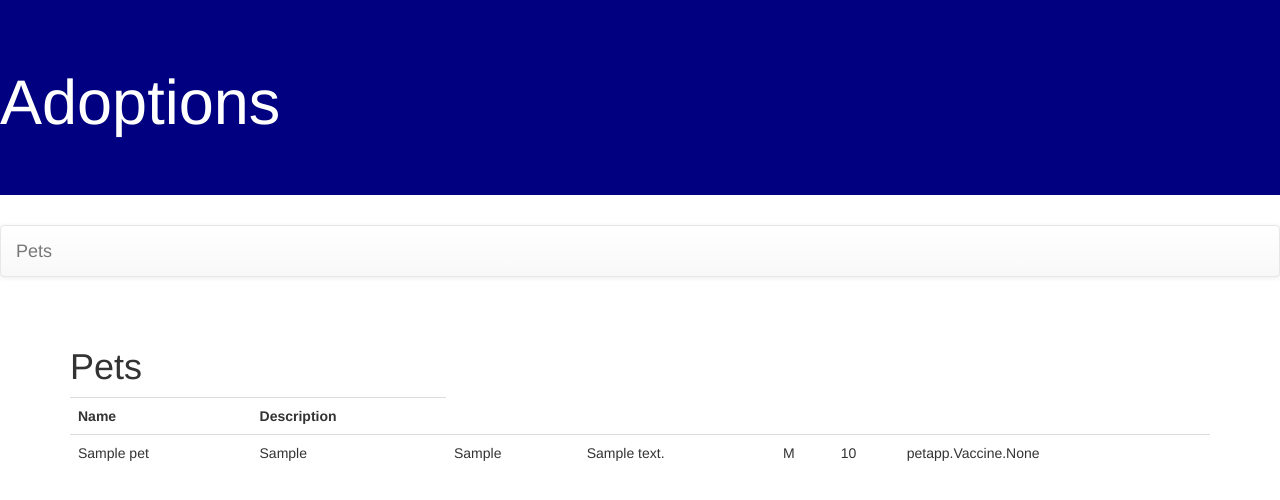
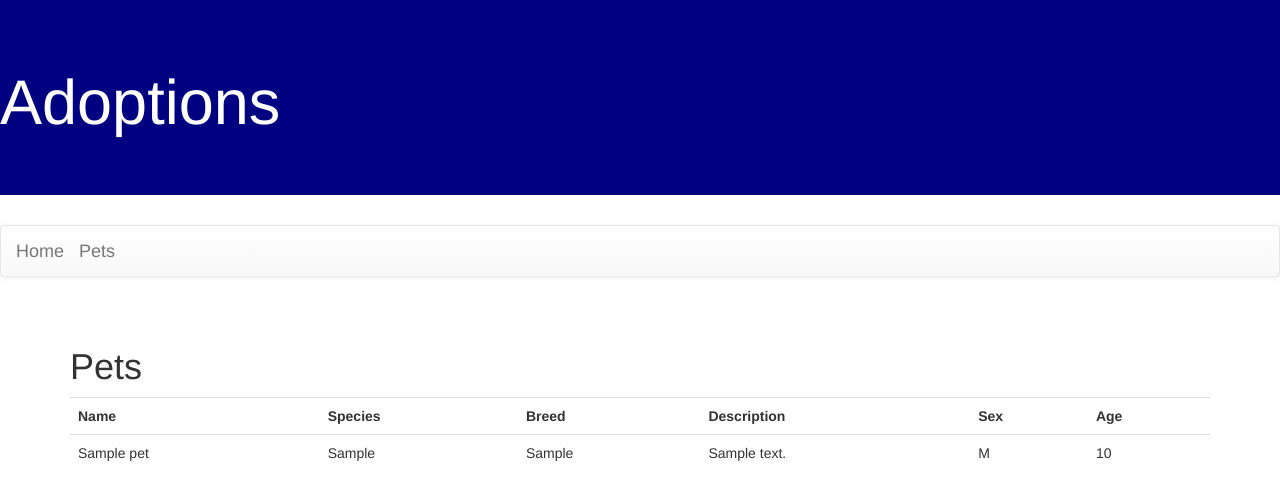
Before and after one commit to Jenaleigh/172final, a Django app: template petadopt/petapp/templates/petapp/pets.html in a window 1280 px wide. Shown: the top 500 px of the page. Run offline with Django 3.2, Linux system fonts and the light colour scheme; the template is opened without the code that fills it: values that come from a table or form of the project are taken from there, others are empty; tables that the repository leaves empty hold one stand-in row (values such as "Sample post"); some libraries are stand-ins or nearby versions.

Commit message:
Removed vaccination class

```diff
--- a/petadopt/petapp/admin.py
+++ b/petadopt/petapp/admin.py
@@ -2,7 +2,6 @@ from django.contrib import admin
 
 # Register your models here.
 
-from .models import Pet, Vaccine
+from .models import Pet
 
 admin.site.register(Pet)
-admin.site.register(Vaccine)
--- a/petadopt/petapp/models.py
+++ b/petadopt/petapp/models.py
@@ -12,7 +12,6 @@ class Pet(models.Model):
     petDescription = models.TextField()
     petSex = models.CharField(choices=SEX_CHOICES, max_length=1, blank=True)
     petAge = models.IntegerField(null=True)
-    petVaccinations = models.ManyToManyField('Vaccine', blank=True)
 
     def __str__(self):
         return self.petName
@@ -20,14 +19,3 @@ class Pet(models.Model):
     class Meta:
         db_table='pet'
         verbose_name_plural='pets'
-
-
-class Vaccine(models.Model):
-    name = models.CharField(max_length=50)
-
-    def __str__(self):
-        return self.name
-
-    class Meta:
-        db_table='vaccine'
-        verbose_name_plural='vaccines'
--- a/petadopt/petapp/templates/base.html
+++ b/petadopt/petapp/templates/base.html
@@ -15,7 +15,8 @@
         <nav class="navbar navbar-default">
                 <div class="container-fluid">
                 <div class="navbar-header">
-                <a class="navbar-brand" href="{% url 'index' %}">Pets</a>
+                <a class="navbar-brand" href="{% url 'index' %}">Home</a>
+                <a class="navbar-brand" href="{% url 'pets' %}">Pets</a>
                 </div>
                 <ul class="nav navbar-nav">
 
--- a/petadopt/petapp/templates/petapp/pets.html
+++ b/petadopt/petapp/templates/petapp/pets.html
@@ -4,17 +4,22 @@
 <table class='table'>
  <tr>
      <th>Name</th>
+     <th>Species</th>
+     <th>Breed</th>
      <th>Description</th>
+     <th>Sex</th>
+     <th>Age</th>
+
  </tr>
- {% for t in type_list %}
+ {% for p in pet %}
    <tr>
-       <td>{{ t.petName }}</td>
-       <td>{{ t.petSpecies }}</td>
-       <td>{{ t.petBreed }}</td>
-       <td>{{ t.petDescription }}</td>
-       <td>{{ t.petSex }}</td>
-       <td>{{ t.petAge }}</td>
-       <td>{{ t.petVaccinations }}</td>
+       <td>{{ p.petName }}</td>
+       <td>{{ p.petSpecies }}</td>
+       <td>{{ p.petBreed }}</td>
+       <td>{{ p.petDescription }}</td>
+       <td>{{ p.petSex }}</td>
+       <td>{{ p.petAge }}</td>
+
 
    </tr>
 
```
Also changed, not shown: petadopt/petapp/views.py (+6 -2 lines).
